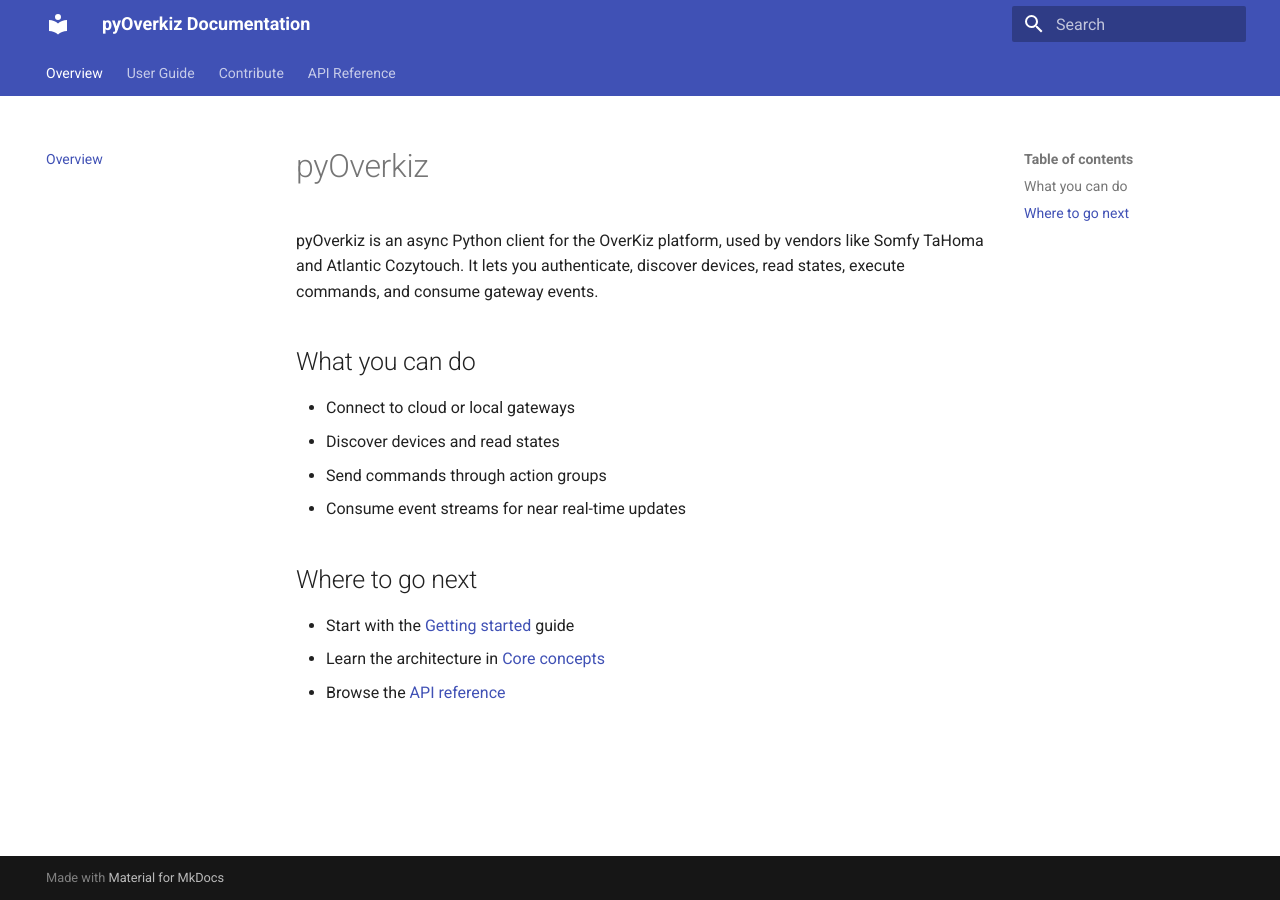
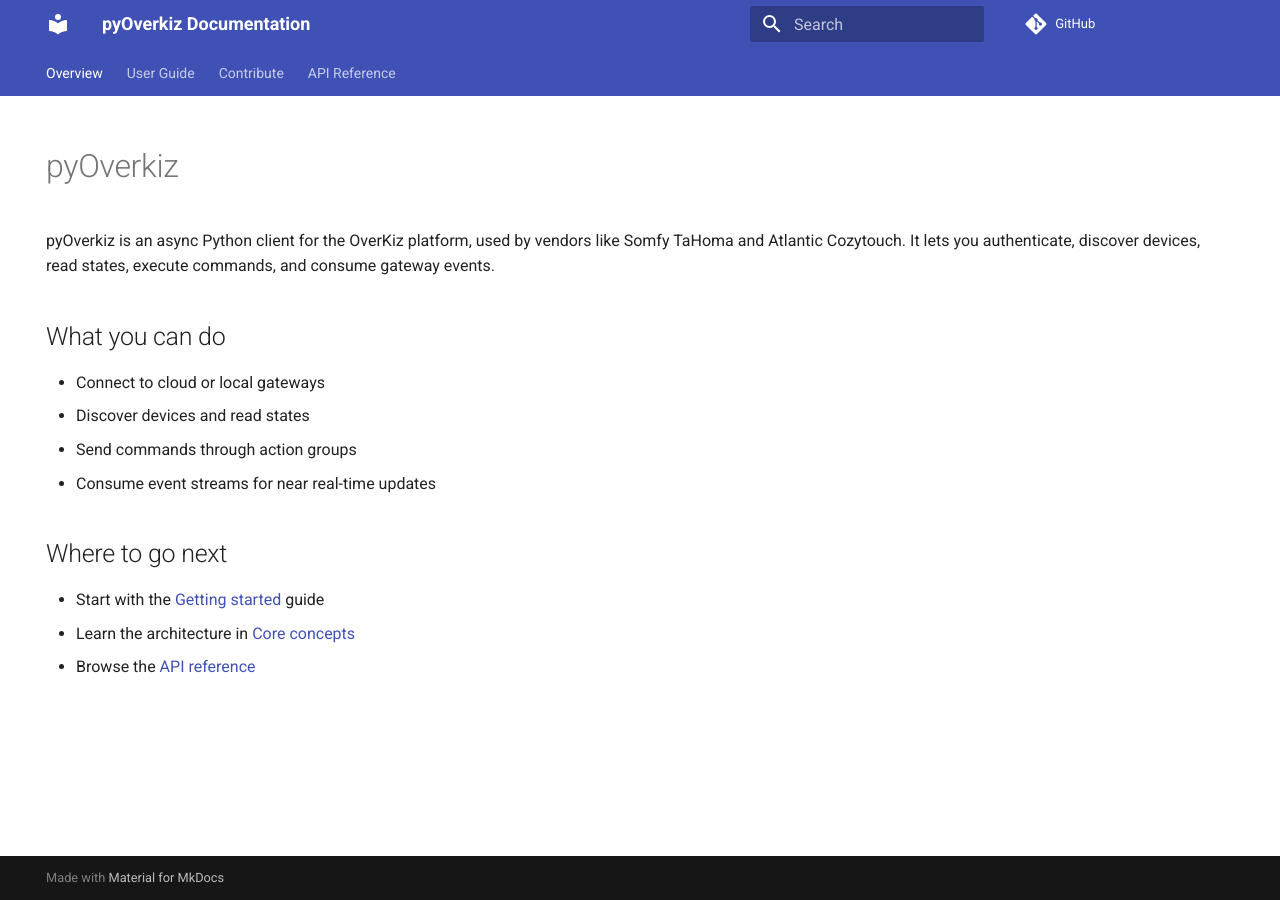
Before and after one commit to iMicknl/python-overkiz-api, an MkDocs documentation site: the page built from docs/index.md, in a window 1280 px wide. Built offline with MkDocs 1.6.1 and Material for MkDocs 9.7.7, drawn with Linux system fonts in a browser that asks for light colours; comment, search, counter and statistics services are not loaded; some of the changed lines change nothing that is shown.

Commit message:
Enhance documentation structure and configuration for mkdocs

```diff
--- a/docs/index.md
+++ b/docs/index.md
@@ -1,3 +1,8 @@
+---
+hide:
+  - navigation
+  - toc
+---
 # pyOverkiz
 
 pyOverkiz is an async Python client for the OverKiz platform, used by vendors like Somfy TaHoma and Atlantic Cozytouch. It lets you authenticate, discover devices, read states, execute commands, and consume gateway events.
--- a/mkdocs.yml
+++ b/mkdocs.yml
@@ -1,4 +1,6 @@
 site_name: pyOverkiz Documentation
+repo_url: https://github.com/iMicknl/python-overkiz-api
+edit_uri: edit/main/docs/
 
 docs_dir: docs
 
@@ -19,6 +21,9 @@
           options:
             show_source: true
             docstring_style: google
+            show_signature: true
+            show_signature_annotations: true
+            signature_crossrefs: true
 
 markdown_extensions:
   - pymdownx.highlight
```
